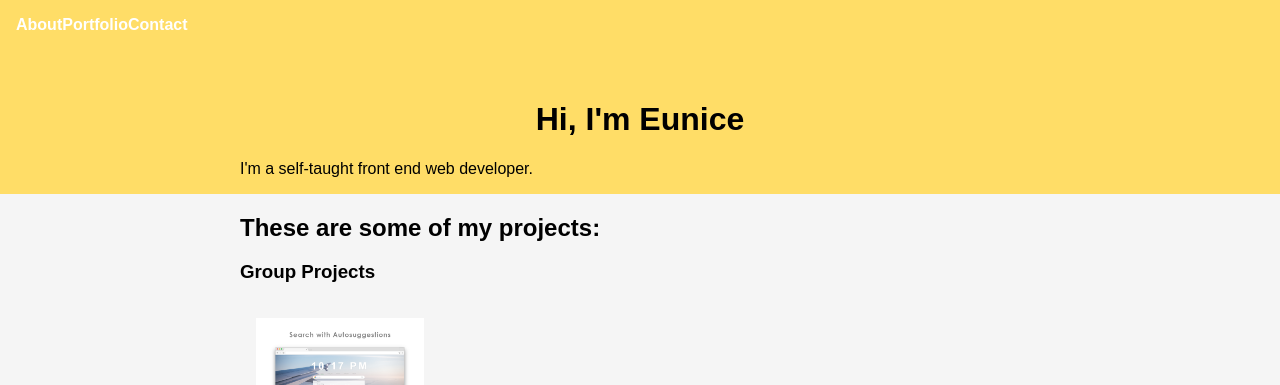
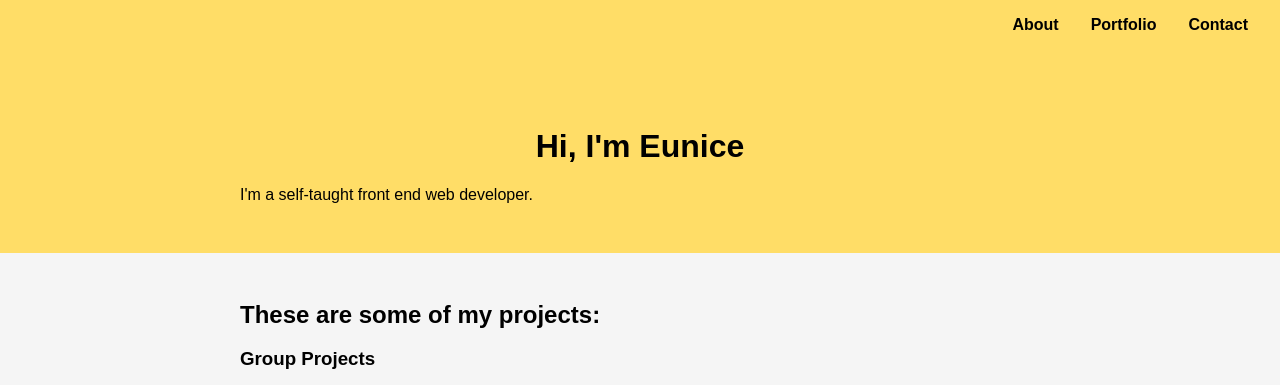
Before and after one commit to eunicode/portfolio-js, a website: page app/index.html in a window 1280 px wide. Shown: the top 385 px of the page. Drawn offline with Linux system fonts and the light colour scheme.

Commit message:
Add vertical spacing to sections w/ inner div, margin, margin collapsing

```diff
--- a/app/css/style.css
+++ b/app/css/style.css
@@ -99,10 +99,11 @@ h3 {
 }
 
 .navigation__links-container a {
-  display: block;
-  color: white;
   /* color: var(--pink); */
+  /* color: white; */
+  color: black;
   font-weight: bold;
+  padding: 0 1em;
 }
 
 .welcome {
@@ -135,8 +136,12 @@ h3 {
   /* margin-bottom: 3em; */
 }
 
+.contact .width-constrain {
+  /* padding: 1em 0; */
+  margin: 3em auto;
+}
 .contact__links-container {
-  margin-bottom: 3em;
+  /* margin-bottom: 3em; */
 }
 
 .footer {
@@ -167,7 +172,7 @@ Layout
     width: 80%;
     /* Element will be 80% of its parent's width, which is equal to the viewport */
     /* margin: 0 auto;  */
-    margin: auto;
+    margin: 3em auto;
     /* Centers element, but not text */
     max-width: 50em;
     /* On extremely wide viewports, the max width will be 1150px. The resulting width will be 80% of 50em */
@@ -178,7 +183,16 @@ Layout
 
 .navigation__links-container {
   display: flex;
+  justify-content: flex-end;
 }
+
+/* .contact .width-constrain {
+  display: flex;
+  flex-direction: column;
+  height: 20em;
+  justify-content: center;
+  align-items: center;
+} */
 
 /* ---- For browsers that support Grid ---- */
 
@@ -199,3 +213,8 @@ body {
 /*--------------------------------------------------------------
 Media Queries
 --------------------------------------------------------------*/
+
+/*
+TO DO
+Constrain width with Grid
+*/
```
